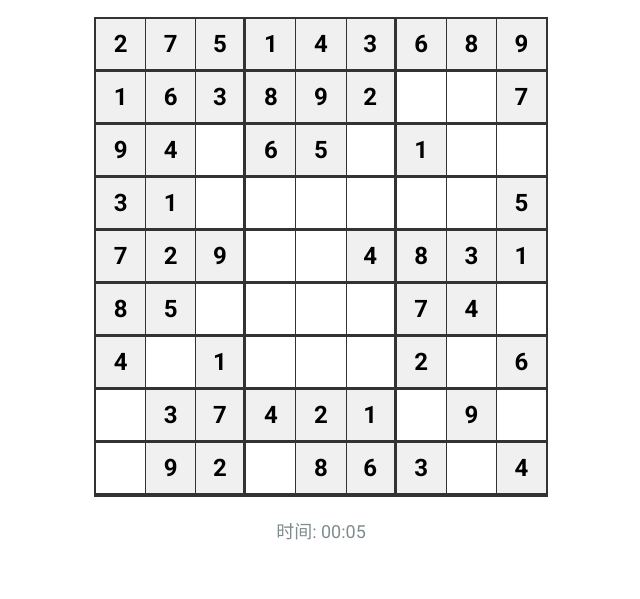
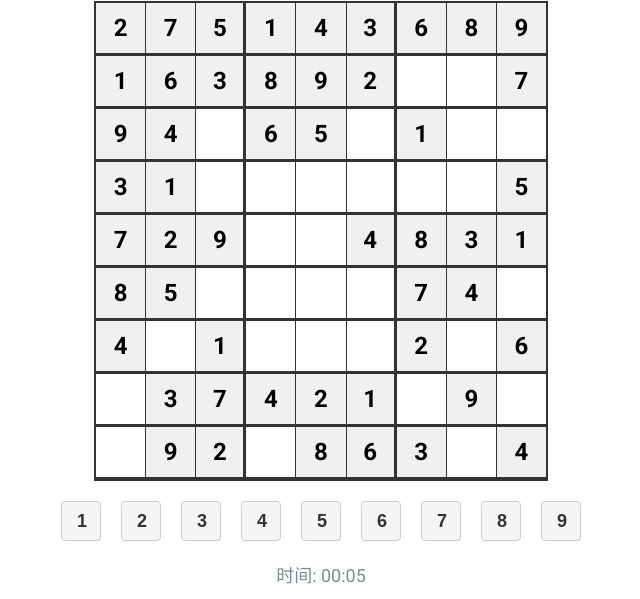
Before and after one commit to zhouzhoutu/sudoku-game, a plain HTML site: page index.html in a window 1280 px wide. Shown: the part 192-791 px from the top of the page, without its empty margins (319-959 px from the left). Drawn offline with Linux system fonts and the light colour scheme.

```diff
--- a/index.html
+++ b/index.html
@@ -21,6 +21,17 @@
             </select>
         </div>
         <div id="sudoku-board"></div>
+        <div class="number-panel">
+            <button class="number-btn" data-number="1">1</button>
+            <button class="number-btn" data-number="2">2</button>
+            <button class="number-btn" data-number="3">3</button>
+            <button class="number-btn" data-number="4">4</button>
+            <button class="number-btn" data-number="5">5</button>
+            <button class="number-btn" data-number="6">6</button>
+            <button class="number-btn" data-number="7">7</button>
+            <button class="number-btn" data-number="8">8</button>
+            <button class="number-btn" data-number="9">9</button>
+        </div>
         <div id="timer" data-translate="timer">时间: 00:00</div>
         <div id="message"></div>
     </div>
--- a/script.js
+++ b/script.js
@@ -22,7 +22,8 @@ document.addEventListener('DOMContentLoaded', () => {
     solveBtn.addEventListener('click', showSolution);
 
     // 键盘输入
-    document.addEventListener('keydown', handleKeyPress);
+    // 移除document级别的键盘事件监听，防止重复输入
+    // document.addEventListener('keydown', handleKeyPress);
 
     // 初始化游戏
     function initGame() {
@@ -205,6 +206,8 @@ document.addEventListener('DOMContentLoaded', () => {
                     cell.classList.add('fixed');
                 } else {
                     cell.addEventListener('click', () => selectCell(cell));
+                    cell.addEventListener('keydown', handleKeyPress); // 添加键盘事件
+                    cell.setAttribute('contenteditable', 'true'); // 使单元格可编辑
                 }
 
                 board.appendChild(cell);
@@ -347,4 +350,27 @@ document.addEventListener('DOMContentLoaded', () => {
 
         timerDisplay.textContent = `时间: ${minutes}:${seconds}`;
     }
+
+    // 添加数字面板点击事件
+    const numberButtons = document.querySelectorAll('.number-btn');
+    numberButtons.forEach(button => {
+        button.addEventListener('click', () => {
+            if (selectedCell && !selectedCell.classList.contains('fixed')) {
+                const number = button.getAttribute('data-number');
+                selectedCell.textContent = number;
+
+                // 更新游戏板
+                const row = parseInt(selectedCell.dataset.row);
+                const col = parseInt(selectedCell.dataset.col);
+                gameBoard[row][col] = parseInt(number);
+
+                // 检查是否正确
+                if (gameBoard[row][col] !== solution[row][col]) {
+                    selectedCell.classList.add('error');
+                } else {
+                    selectedCell.classList.remove('error');
+                }
+            }
+        });
+    });
 });
--- a/style.css
+++ b/style.css
@@ -55,6 +55,29 @@ button:hover, select:hover {
     max-width: 450px;
 }
 
+.number-panel {
+    display: flex;
+    justify-content: center;
+    margin: 20px 0;
+    gap: 10px;
+}
+
+.number-btn {
+    width: 40px;
+    height: 40px;
+    font-size: 18px;
+    cursor: pointer;
+    border: 1px solid #ccc;
+    background-color: #f5f5f5;
+    color: #333;
+    font-weight: bold;
+    border-radius: 4px;
+}
+
+.number-btn:hover {
+    background-color: #e0e0e0;
+}
+
 .cell {
     background-color: white;
     display: flex;
@@ -110,3 +133,7 @@ button:hover, select:hover {
         font-size: 18px;
     }
 }
+
+.cell:focus {
+    outline: 2px solid #2196F3;
+}
```
